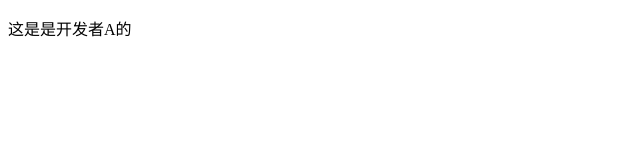
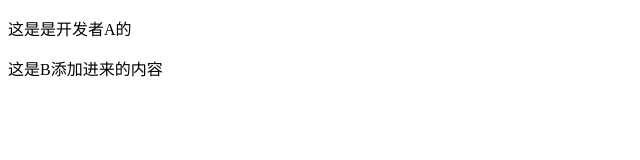
Before and after one commit to zhangvivian/demo, a plain HTML site: page index.html in a window 1280 px wide. Shown: the whole page, without its empty margins (0-640 px from the left). Drawn offline with Linux system fonts and the light colour scheme.

Commit message:
B开发者提供的

```diff
--- a/index.html
+++ b/index.html
@@ -6,5 +6,6 @@
 </head>
 <body>
 <p>这是是开发者A的</p>
+<p>这是B添加进来的内容</p>
 </body>
 </html>
```
